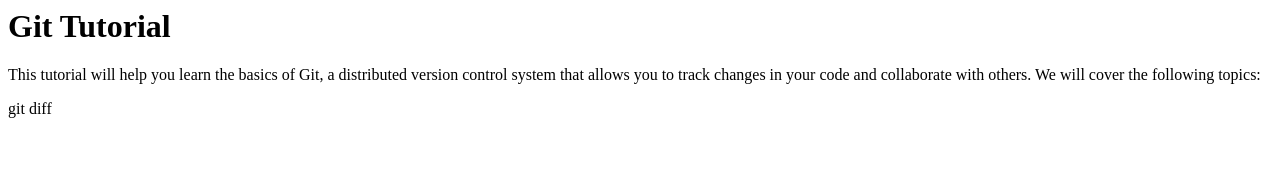
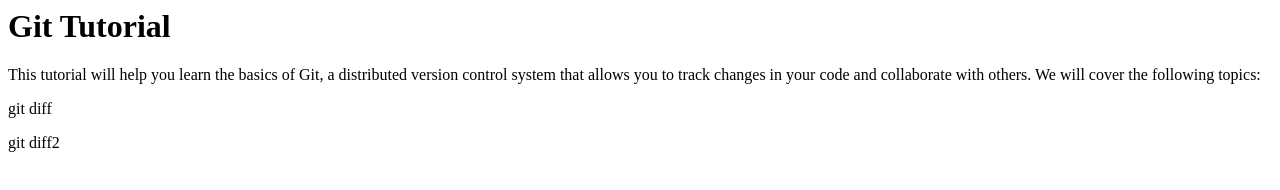
Before and after one commit to so-kuramochi-ricoh/git_tutorial, a plain HTML site: page index.html in a window 1280 px wide. Drawn offline with Linux system fonts and the light colour scheme.

Commit message:
git2を追加

```diff
--- a/index.html
+++ b/index.html
@@ -7,3 +7,6 @@ This tutorial will help you learn the basics of Git, a distributed version contr
 <p>
     git diff
 </p>
+<p>
+    git diff2
+</p>
```
